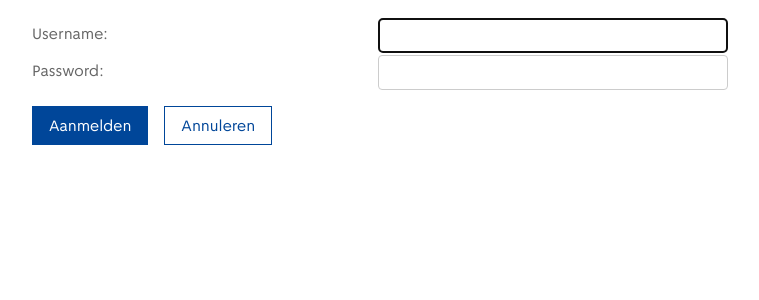
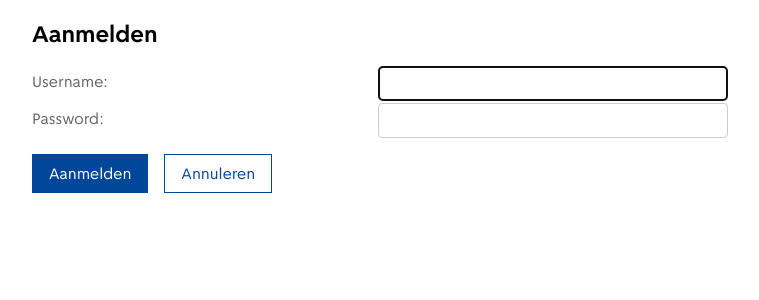
Before and after one commit to Amsterdam/fb-locatielijst, a Django app: page /auth/login in a window 1280 px wide. Shown: the part 84-384 px from the top of the page, without its empty margins (0-759 px from the left). Run offline with Django 4.2, Linux system fonts and the light colour scheme; parts of the project's set-up code (start-up, migrations or seed data) failed here and were passed over.

Commit message:
kleine fixes

```diff
--- a/datafundament_fb/locations/templates/locations/locationproperty-update.html
+++ b/datafundament_fb/locations/templates/locations/locationproperty-update.html
@@ -12,7 +12,6 @@
 {{ object.label }}
 <span>&rsaquo;</span>
 Wijzigen
-</div>
 {% endblock %}
 
 {% block content %}
--- a/datafundament_fb/templates/login.html
+++ b/datafundament_fb/templates/login.html
@@ -8,6 +8,7 @@
 {% block nav-breadcrumbs %}{% endblock %}
 
 {% block content %}
+<h2>Aanmelden</h2>
 <div id="content-main">
 <form method="post" action="{% url 'login' %}">
     {% csrf_token %}
--- a/datafundament_fb/templates/site-base.html
+++ b/datafundament_fb/templates/site-base.html
@@ -8,7 +8,6 @@
   <title>Datfundament Facilitair Beheer{% block title %}{% endblock %}</title>
   {% block extrastyle %}
   <link rel="stylesheet" href="{% static 'admin/css/base.css' %}">
-  <link rel="stylesheet" href="{% static 'admin/css/forms.css' %}">
   <link rel="stylesheet" href="{% static 'css/ggd_base.css' %}">
   <link rel="stylesheet" href="{% static 'css/ggd_buttons.css' %}">
   <link rel="stylesheet" href="{% static 'css/ggd_components.css' %}">
```
